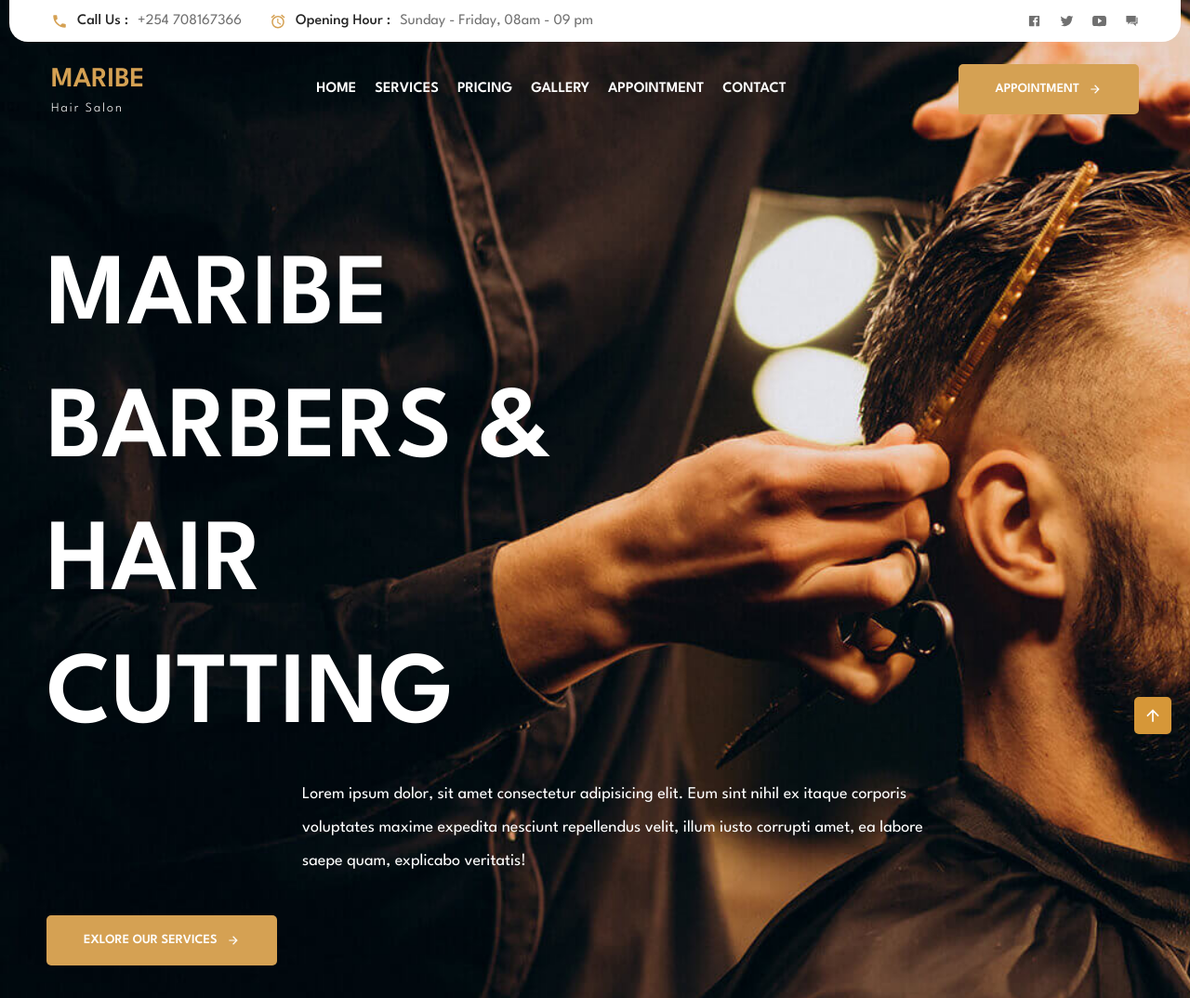
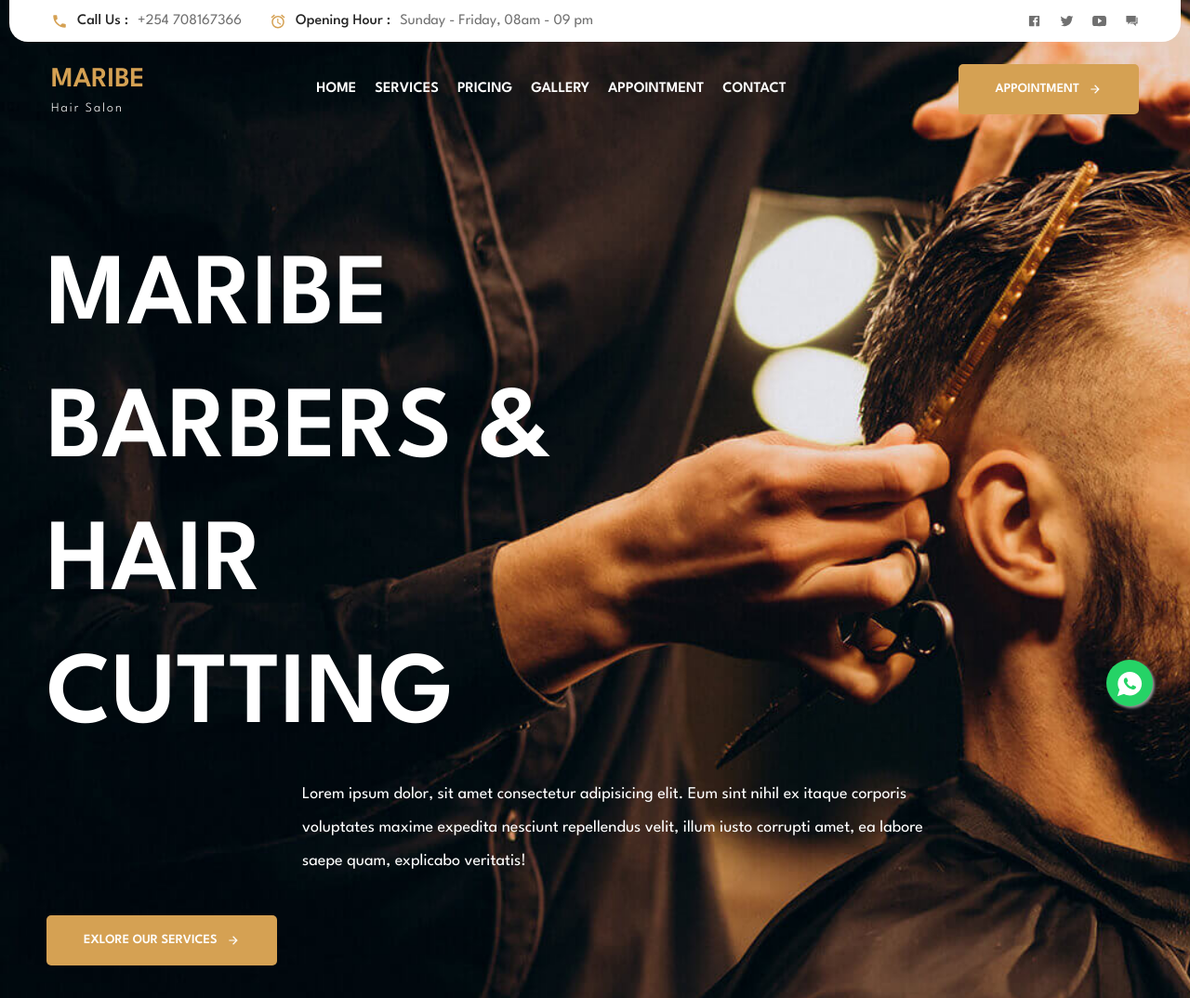
Before and after one commit to WairimuAbigaelWairimu/AbbyMaribe-Barbershop, a plain HTML site: page index.html in a window 1280 px wide. Shown: the top 1074 px of the page at 93% size. Drawn offline with nearby package versions, Linux system fonts and the light colour scheme; a web font is replaced by a local one.

Commit message:
Recent changes

```diff
--- a/assets/css/style.css
+++ b/assets/css/style.css
@@ -948,7 +948,24 @@ a.contact-lin:is(:hover, :focus) {
     transform: translateY(-10px);
 }
 
+.float{
+	position:fixed;
+	width:50px;
+	height:50px;
+	bottom:40px;
+	right:40px;
+	background-color:#25d366;
+    border-radius: 50%;
+	color:#FFF;
+    font-size:30px;
+	box-shadow: 2px 2px 3px #999;
+  z-index:100;
+}
 
+.float ion-icon{
+    margin: 0 auto;
+    margin-top: 0.35em;
+}
 
 
 
--- a/index.html
+++ b/index.html
@@ -15,6 +15,9 @@
     <link rel="preload" as="image" href="./assets/images/hero-banner.jpg">
 
     <link href="https://fonts.googleapis.com/css2?family=Archivo+Black&family=Hedvig+Letters+Serif:opsz@12..24&family=League+Spartan:wght@100;200;300;400;500;600;800;900&family=Lora:ital@1&family=Montserrat:ital,wght@0,100;0,200;0,300;0,400;0,500;0,600;1,100;1,200;1,300;1,400;1,500;1,600&family=Nunito:wght@200;300;400;600;700&family=Orbitron:wght@400;500&family=Oswald:wght@700&family=Poppins:wght@400;500;600&family=Roboto+Condensed:ital,wght@0,100;0,200;0,300;0,400;0,500;0,600;1,100;1,200;1,300;1,400;1,500&family=Roboto:ital,wght@0,300;0,400;0,500;1,300&display=swap" rel="stylesheet">
+
+
+
 
     <!--<div style="display: none;">Icons made by <a href="https://www.freepik.com" title="Freepik">Freepik</a> from <a href="https://www.flaticon.com/" title="Flaticon">www.flaticon.com</a></div><div>Icons made by <a href="https://www.flaticon.com/authors/surang" title="surang">surang</a> from <a href="https://www.flaticon.com/" title="Flaticon">www.flaticon.com</a></div><div>Icons made by <a href="https://www.flaticon.com/authors/darius-dan" title="Darius Dan">Darius Dan</a> from <a href="https://www.flaticon.com/" title="Flaticon">www.flaticon.com</a></div><div>Icons made by <a href="https://www.flaticon.com/authors/ria-fitriana" title="Ria Fitriana">Ria Fitriana</a> from <a href="https://www.flaticon.com/" title="Flaticon">www.flaticon.com</a></div> -->
 </head>
@@ -846,10 +849,14 @@
         </div>
     </footer>
 
-
+<!--
     <a href="#top" class="back-top-btn" aria-label="back to top" data-back-top-btn>
         <ion-icon name="arrow-up"></ion-icon>
-    </a>
+    </a> -->
+
+        <a href="https://wa.me/+254708167366/" class="float" target="_blank">
+            <ion-icon name="logo-whatsapp"></ion-icon>
+        </a>
 
 
     <script src="./assets/js/script.js" defer></script>
```
Also changed, not shown: assets/js/script.js (line endings or trailing spaces).
